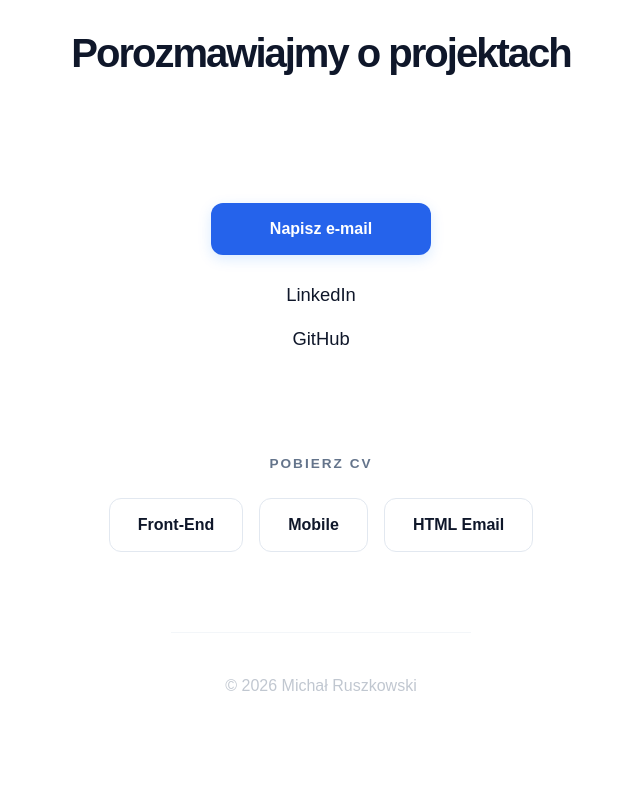
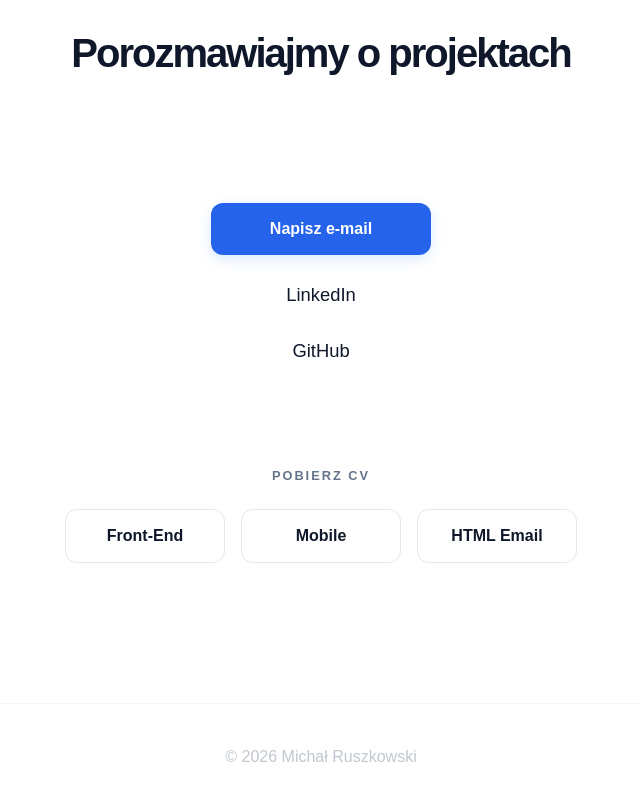
Before and after one commit to Michal-Ruszkowski/portfolio-2026, a React (Vite) app: page / in a window 1280 px wide. Shown: the part 8477-9277 px from the top of the page, without its empty margins (319-959 px from the left). Before the commit the page ends 9216 px from the top, so only its background shows below. Built offline with nearby package versions, Linux system fonts and the light colour scheme.

Commit message:
refactor: replace anchor tags with Button component

```diff
--- a/src/components/Footer/Footer.module.css
+++ b/src/components/Footer/Footer.module.css
@@ -1,7 +1,7 @@
-.footer {
-  padding: 140px 0 60px;
-  text-align: center;
-  background-color: var(--color-bg-base);
+.footerContent {
+  display: flex;
+  flex-direction: column;
+  align-items: center;
 }
 
 .contactSection {
@@ -9,12 +9,6 @@
   flex-direction: column;
   align-items: center;
   margin-bottom: 100px;
-}
-
-.ctaTitle {
-  font-size: 3.5rem;
-  margin-bottom: 40px;
-  letter-spacing: -2px;
 }
 
 .mainEmail {
@@ -26,7 +20,7 @@
   display: flex;
   flex-direction: column;
   align-items: center;
-  gap: 12px;
+  gap: 24px;
 }
 
 .socialLink {
@@ -50,6 +44,8 @@
 .cvLabel {
   color: var(--color-text-muted);
   letter-spacing: 2px;
+  text-transform: uppercase;
+  font-size: 0.8rem;
 }
 
 .cvRow {
@@ -60,13 +56,16 @@
   gap: 16px;
 }
 
+.cvButton {
+  min-width: 160px;
+}
+
 .legal {
   margin-top: 60px;
   padding-top: 40px;
   border-top: 1px solid var(--color-border);
-  max-width: 300px;
-  margin-left: auto;
-  margin-right: auto;
+  width: 100%;
+  max-width: 1200px;
   opacity: 0.4;
 }
 
@@ -78,5 +77,11 @@
   .cvRow {
     flex-direction: column;
     width: 100%;
+    align-items: center;
+  }
+
+  .cvButton {
+    width: 100%;
+    max-width: 280px;
   }
 }
--- a/src/components/Footer/Footer.tsx
+++ b/src/components/Footer/Footer.tsx
@@ -48,13 +48,25 @@ const Footer = () => {
           </Typography>
 
           <div className={styles.cvRow}>
-            <Button href="/cv/michal-ruszkowski-frontend.pdf" variant="outline">
+            <Button
+              href="/cv/michal-ruszkowski-frontend.pdf"
+              variant="outline"
+              className={styles.cvButton}
+            >
               Front-End
             </Button>
-            <Button href="/cv/michal-ruszkowski-mobile.pdf" variant="outline">
+            <Button
+              href="/cv/michal-ruszkowski-mobile.pdf"
+              variant="outline"
+              className={styles.cvButton}
+            >
               Mobile
             </Button>
-            <Button href="/cv/michal-ruszkowski-email.pdf" variant="outline">
+            <Button
+              href="/cv/michal-ruszkowski-email.pdf"
+              variant="outline"
+              className={styles.cvButton}
+            >
               HTML Email
             </Button>
           </div>
```
